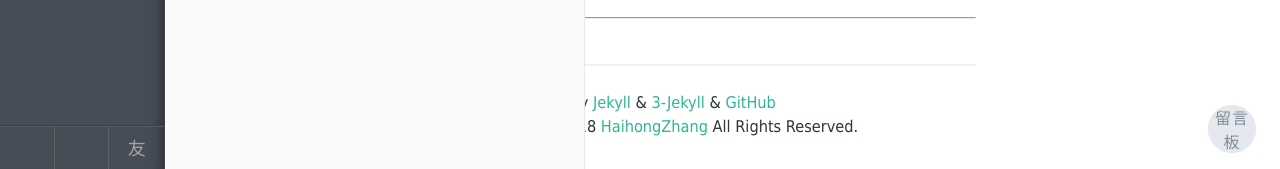
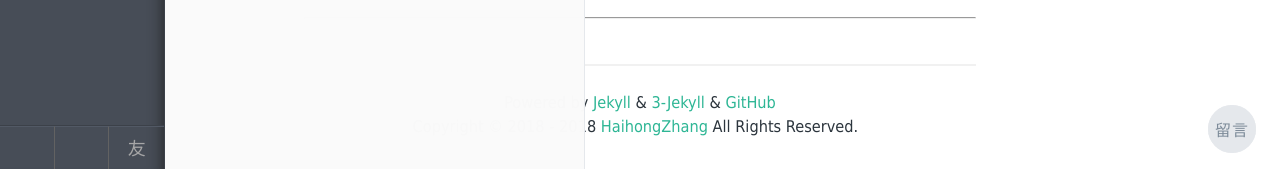
Before and after one commit to achuanya/achuanya.github.io, a Jekyll site: the page built from index.md, in a window 1280 px wide. Shown: the part 1514-1683 px from the top of the page. Built offline with Jekyll 4.4.1, drawn with Linux system fonts in a browser that asks for light colours; some web fonts are replaced; comment, search, counter and statistics services are not loaded.

Commit message:
修改按钮内文字

```diff
--- a/_includes/nav.html
+++ b/_includes/nav.html
@@ -1,5 +1,7 @@
 <!-- 留言板模块 -->
-<button class="md-trigger md-inner" id="scroll-top" data-modal="modal-7">留言板</button>
+<button class="md-trigger md-inner" id="scroll-top" data-modal="modal-7">
+  <span>留言</span>
+</button>
 <div class="md-modal md-effect-7" id="modal-7" style="background: #fff; width: 106%;">
   <div class="md-content" style="background: #fff;">
     <h3 >留言</h3>
```
